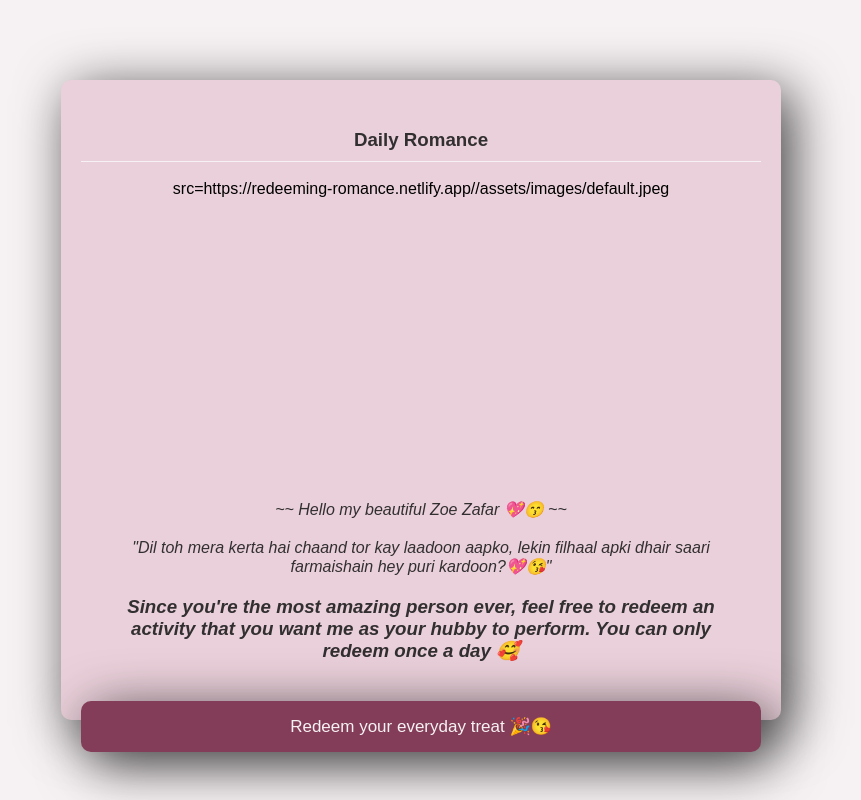
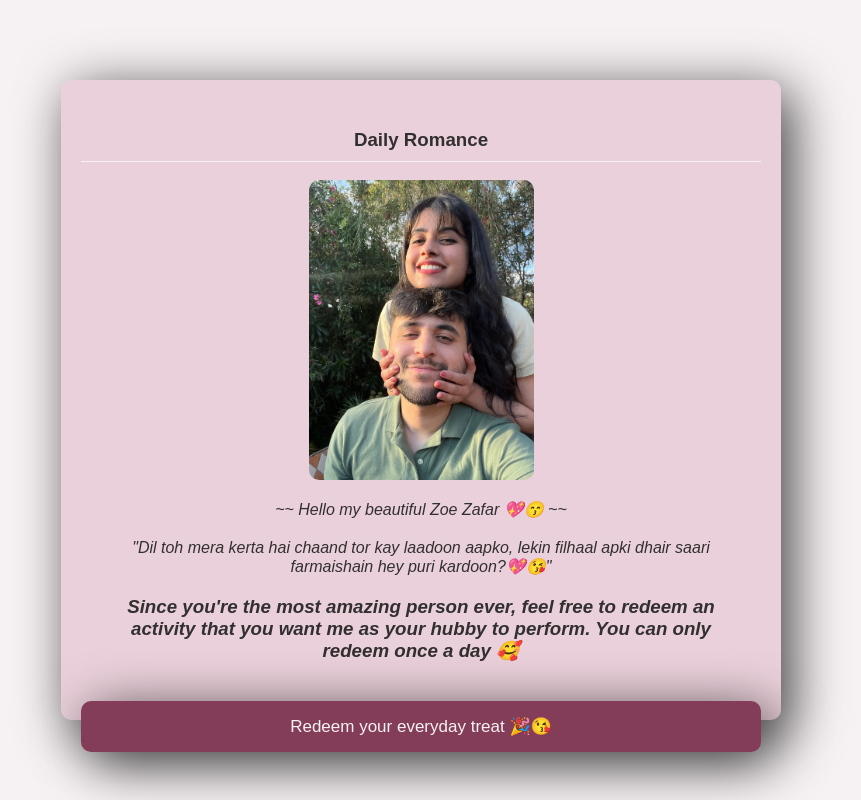
Before and after one commit to RanaShahim/RedeemApp, a React (Vite) app: page / in a window 1280 px wide. Shown: the whole page, without its empty margins (219-1080 px from the left). Built offline with nearby package versions, Linux system fonts and the light colour scheme; a web font is replaced by a local one.

Commit message:
images fix

```diff
--- a/src/App.tsx
+++ b/src/App.tsx
@@ -72,10 +72,9 @@ function App() {
             <div className="card">
                 <h3 className="heading">Daily Romance</h3>
                 <div className="image">
-                    src=
-                    {`${
-                        import.meta.env.VITE_PUBLIC_URL
-                    }/assets/images/${romanceRecord?.getImageUrl()}`}
+                    <img
+                        src={`../src/assets/images/${romanceRecord?.getImageUrl()}`}
+                    ></img>
                 </div>
                 <p className="text">~~ {romanceRecord?.getTitle()} ~~</p>
                 <p className="text">{`"${romanceRecord?.getQuote()}"`}</p>
```
